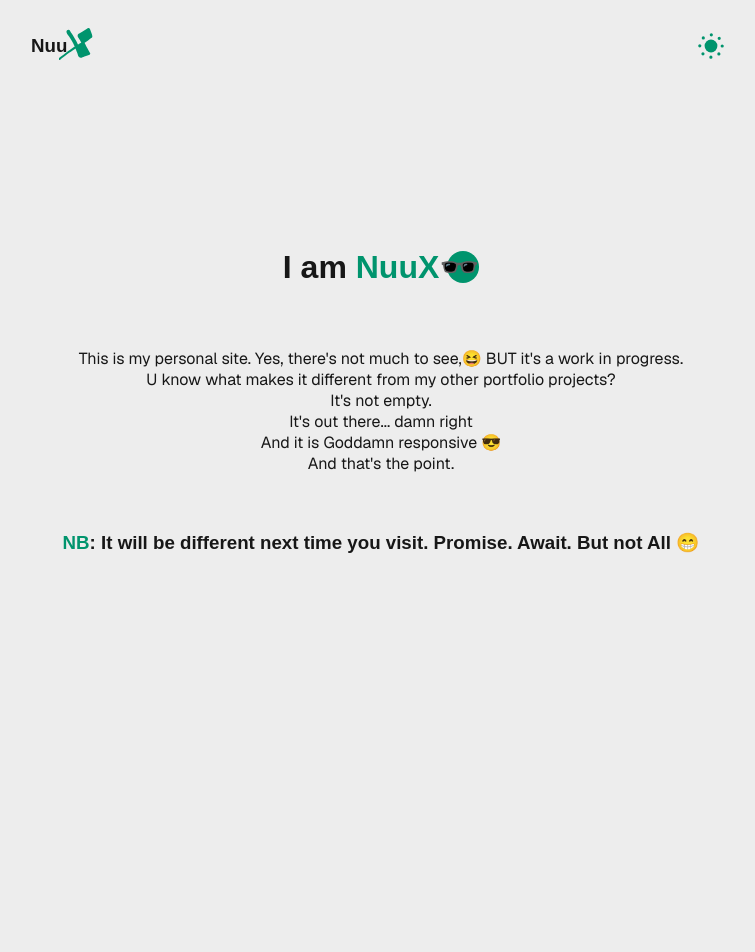
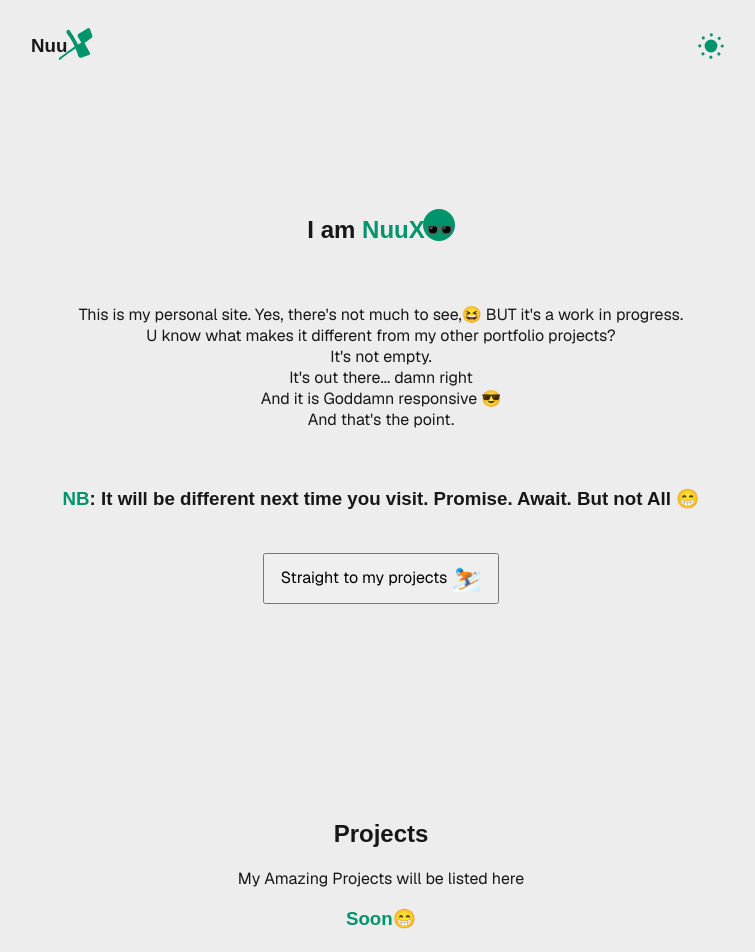
Before and after one commit to nuuxdev/nuux-personal-site, a Next.js app: page / in a window 1280 px wide. Shown: the top 952 px of the page, without its empty margins (259-1014 px from the left). Before the commit the page ends 800 px from the top, so only its background shows below. Built offline with nearby package versions, Linux system fonts and the light colour scheme; no server answers; a web font is replaced by a local one.

Commit message:
NEW} projects button and projects section

```diff
--- a/src/app/globals.css
+++ b/src/app/globals.css
@@ -16,6 +16,9 @@
   );
 }
 
+html {
+  scroll-behavior: smooth;
+}
 html[data-theme="light"] {
   color-scheme: light;
 }
@@ -51,6 +54,8 @@ h6 {
 
 button {
   font-family: inherit;
+  padding: 0.5em 1em;
+  font-size: 1rem;
 }
 
 /* header */
@@ -159,3 +164,8 @@ header > .nav_container {
     z-index: -1;
   }
 }
+
+.button_icon_emoji {
+  vertical-align: middle;
+  font-size: 1.5rem;
+}
--- a/src/app/page.tsx
+++ b/src/app/page.tsx
@@ -1,10 +1,11 @@
 import Header from "@/components/header";
+import ProjectsButton from "@/components/projectsButton";
 
 export default function Home() {
   return (
     <>
       <Header />
-      <div className="container">
+      <section className="container">
         <h1>
           I am <span id="custom_emoji">NuuX🕶️</span>
         </h1>
@@ -21,7 +22,17 @@ export default function Home() {
           <span>NB</span>: It will be different next time you visit. Promise.
           Await. But not All 😁
         </h3>
-      </div>
+        <ProjectsButton />
+      </section>
+      <section id="projects" style={{ height: "200vh" }}>
+        <h1>Projects</h1>
+        <p style={{ textAlign: "center" }}>
+          My Amazing Projects will be listed here
+        </p>
+        <h3>
+          <span>Soon</span>😁
+        </h3>
+      </section>
     </>
   );
 }
--- /dev/null
+++ b/src/components/projectsButton.tsx
@@ -0,0 +1,12 @@
+"use client";
+export default function ProjectsButton() {
+  return (
+    <button
+      onClick={() => {
+        window.location.hash = "projects";
+      }}
+    >
+      Straight to my projects <span className="button_icon_emoji">⛷️</span>
+    </button>
+  );
+}
```
